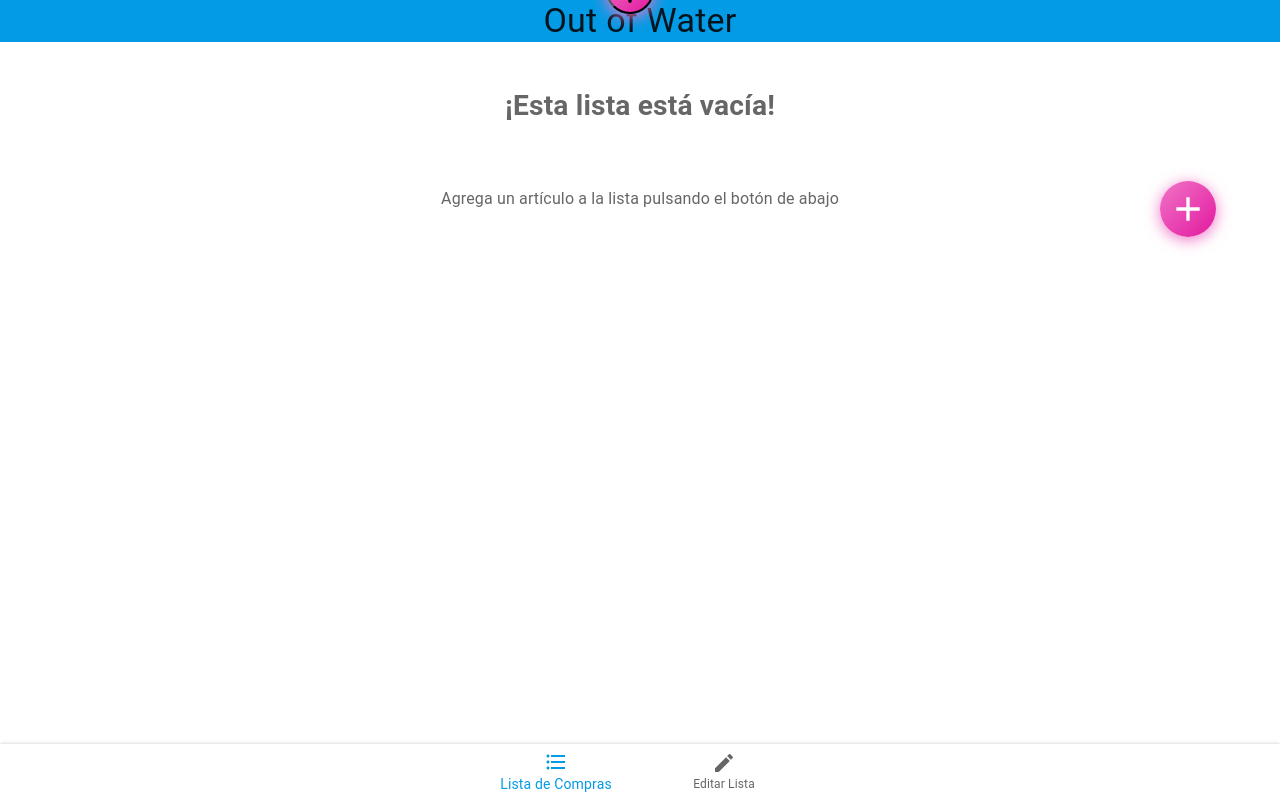
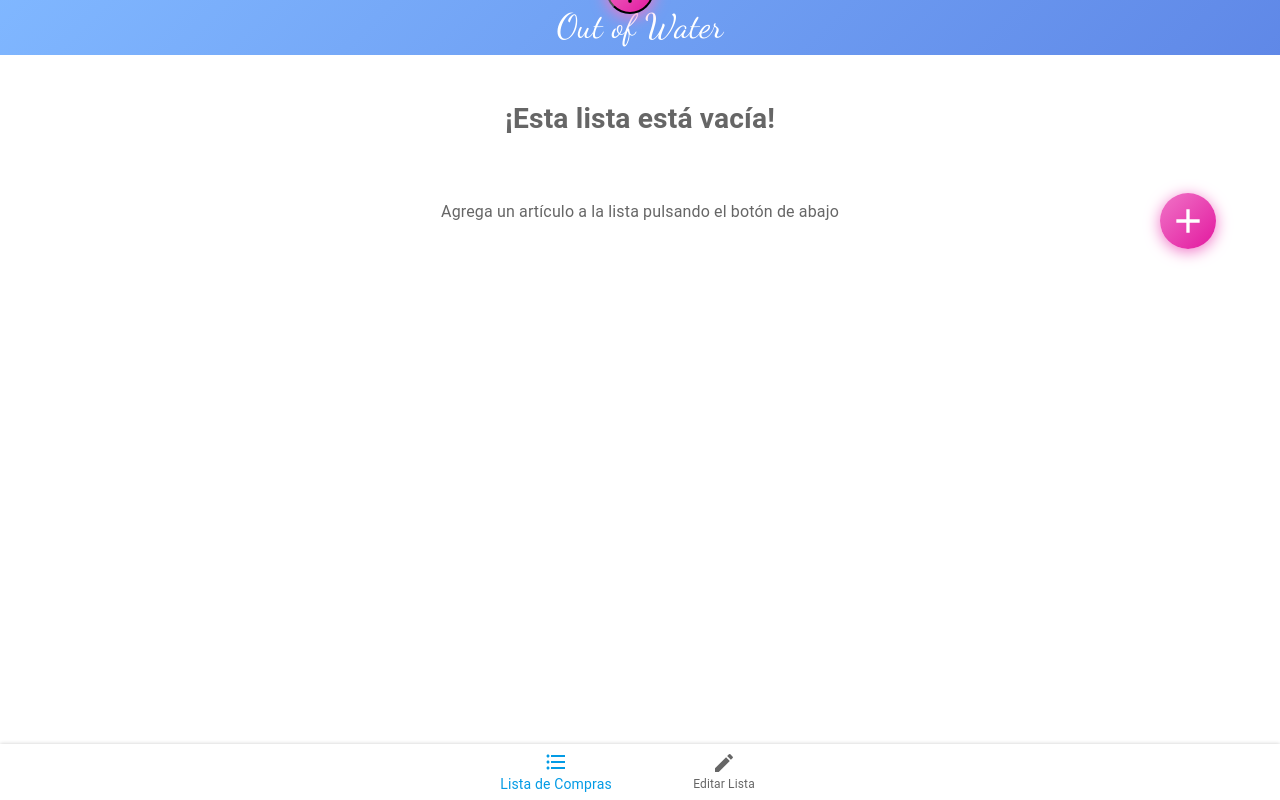
Before and after one commit to erlynascarate/lista-de-compras, a React (Vite) app: page / in a window 1280 px wide. Built offline with nearby package versions, Linux system fonts and the light colour scheme.

Commit message:
Change the background color and font family of the header

```diff
--- a/index.html
+++ b/index.html
@@ -32,6 +32,12 @@
         <meta name="msapplication-TileColor" content="#dbe9f6" />
         <meta name="theme-color" content="#549ad4" />
         <title>Out of Water: Lista de Compras</title>
+        <link rel="preconnect" href="https://fonts.googleapis.com" />
+        <link rel="preconnect" href="https://fonts.gstatic.com" crossorigin />
+        <link
+            href="https://fonts.googleapis.com/css2?family=Dancing+Script&display=swap"
+            rel="stylesheet"
+        />
     </head>
     <body>
         <div id="root"></div>
--- a/src/components/Nav.jsx
+++ b/src/components/Nav.jsx
@@ -32,6 +32,7 @@
                 position: 'fixed',
                 insetBlockEnd: '0',
                 insetInline: '0',
+                zIndex: 1,
                 boxShadow: '0 0 4px 0 hsl(0deg, 0%, 80%)',
             }}
             component='nav'
--- a/src/containers/Header.jsx
+++ b/src/containers/Header.jsx
@@ -5,13 +5,22 @@
 const Header = () => {
     return (
         <Stack
+            sx={{
+                paddingBlock: 0.8,
+                background:
+                    'linear-gradient(135deg,hsl(214deg 100% 75%) 0%,hsl(222deg 74% 64%) 100%)',
+            }}
             component='header'
-            sx={{ '--white': 'hsl(0deg 0% 100%)', '--primary': '#039be5' }}
-            bgcolor='var(--primary)'
             direction='row'
             justifyContent='center'
         >
-            <Typography variant='h4' component='h1' lang='en'>
+            <Typography
+                color='#fff'
+                component='h1'
+                fontFamily={'"Dancing Script", cursive'}
+                lang='en'
+                variant='h4'
+            >
                 Out of Water
             </Typography>
             <Nav />
--- a/src/routes/App.jsx
+++ b/src/routes/App.jsx
@@ -14,7 +14,7 @@
             main: '#039be5',
         },
         secondary: {
-            main: '#e91e63',
+            main: '#ff4dc3',
         },
     },
 })
```
